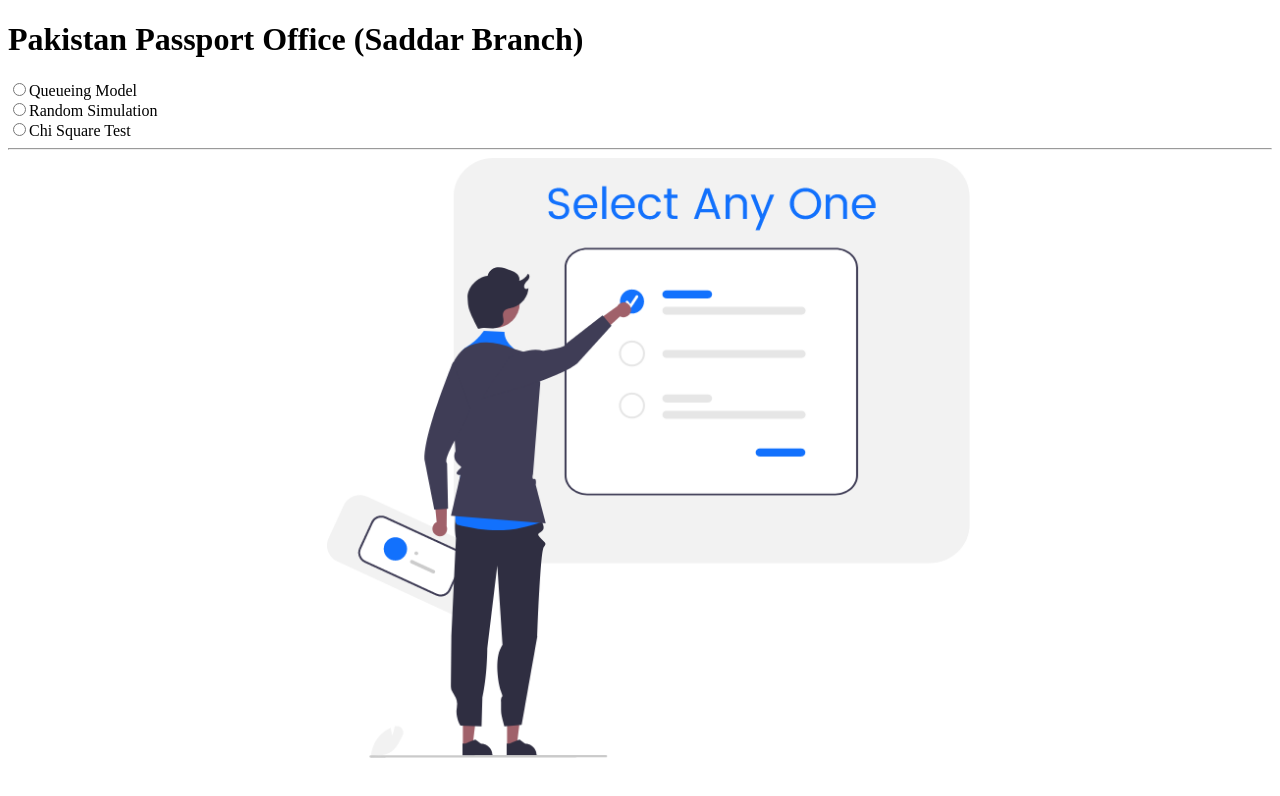
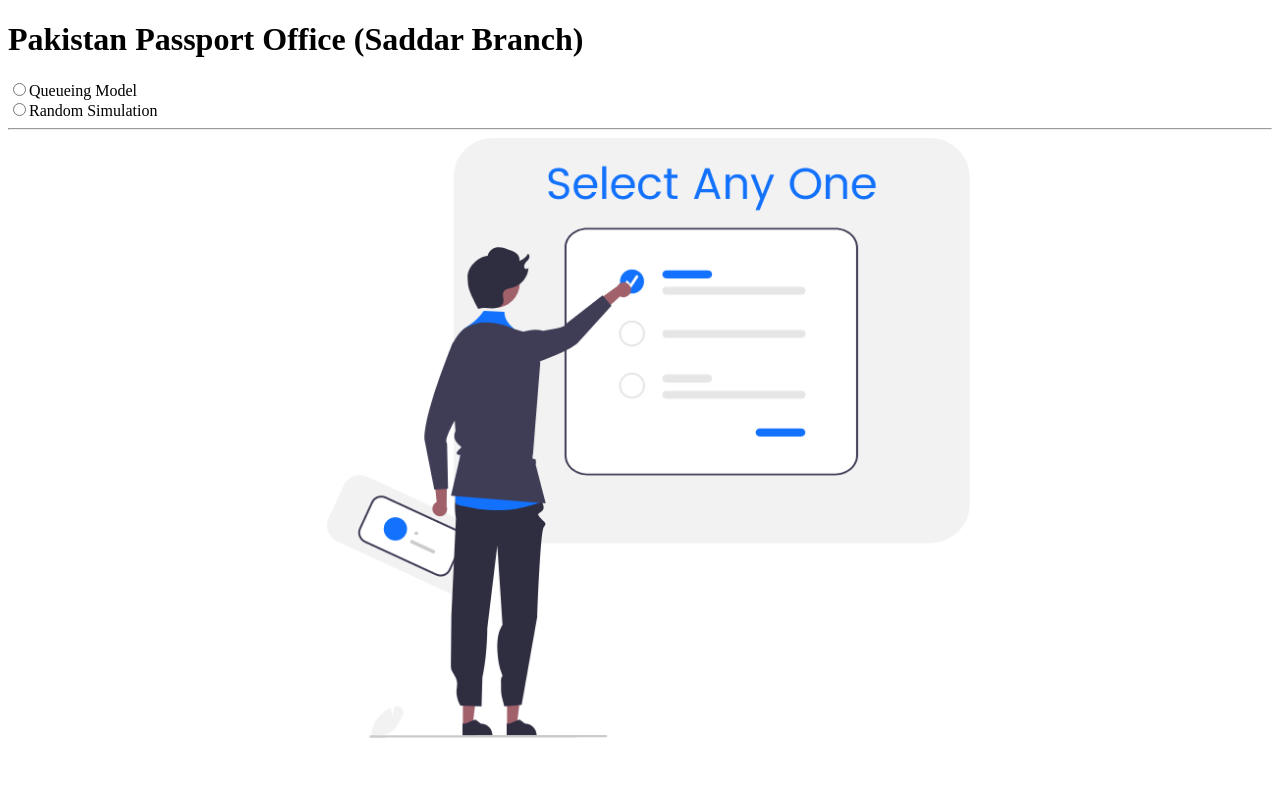
Before and after one commit to farooqalwi/or-simulator, a Next.js app: page / in a window 1280 px wide. Shown: the top 796 px of the page. Built offline with nearby package versions, Linux system fonts and the light colour scheme.

Commit message:
Remove chi square frontend

```diff
--- a/pages/index.js
+++ b/pages/index.js
@@ -1124,11 +1124,6 @@ const Home = () => {
             <div className="form-check form-check-inline">
               <input onClick={() => toggleParameter("ArrSerTime")} className="form-check-input" type="radio" name="inlineRadioOptions" id="inlineRadio2" value="option2" />
               <label className="form-check-label" htmlFor="inlineRadio2">Random Simulation</label>
-            </div>
-
-            <div className="form-check form-check-inline">
-              <input onClick={() => toggleParameter("ChiSquare")} className="form-check-input" type="radio" name="inlineRadioOptions" id="inlineRadio3" value="option3" />
-              <label className="form-check-label" htmlFor="inlineRadio3">Chi Square Test</label>
             </div>
           </div>
         </div>
```
